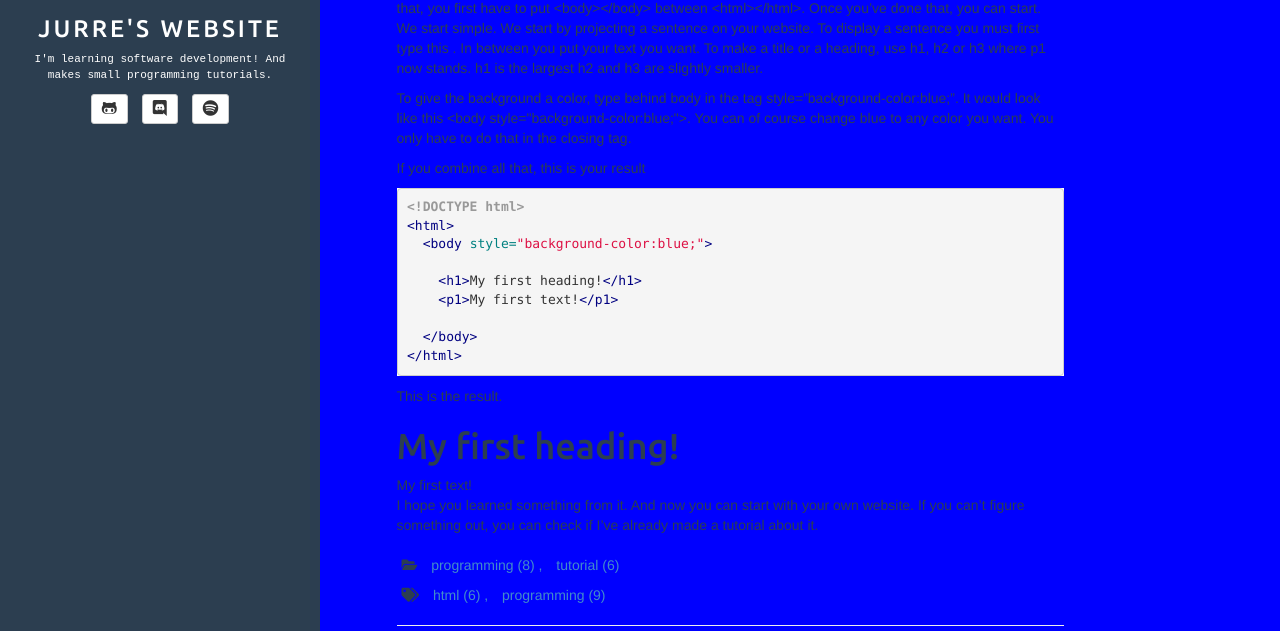
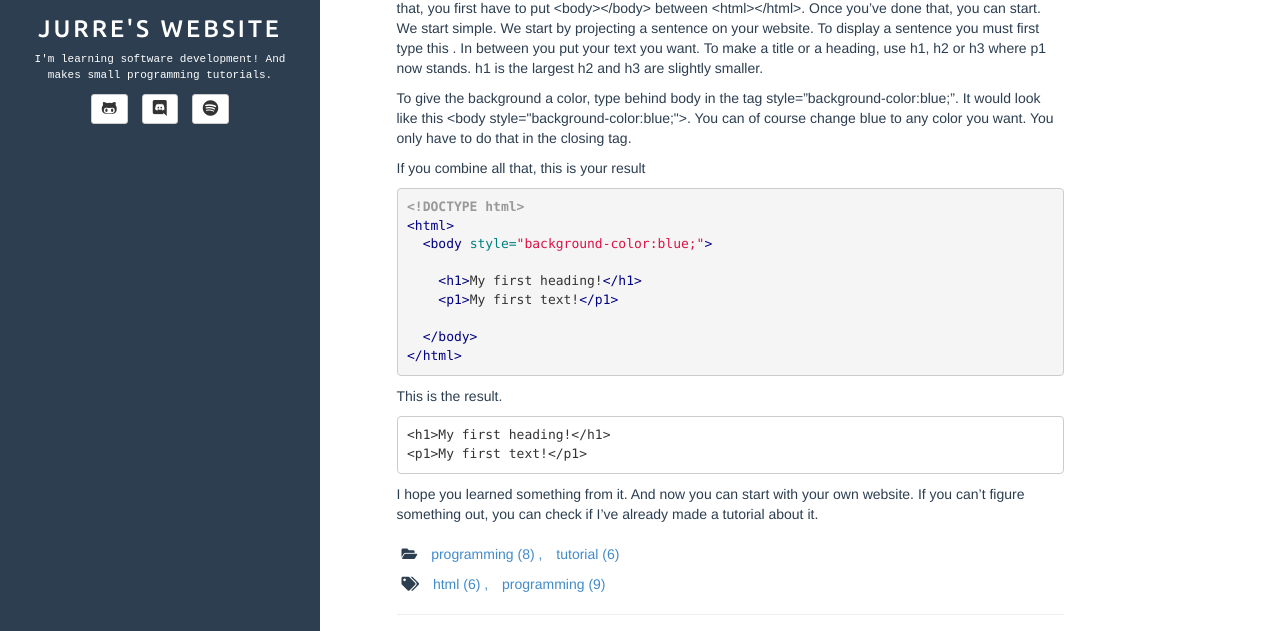
Before and after one commit to dbtek/dbyll, a Jekyll site: the page built from _posts/2021-07-08-The-basics-of-html.md, in a window 1280 px wide and 1327 px high, cut to the strip 282-913 px from the top of the window. Built offline with Jekyll 4.4.1, drawn with Linux system fonts in a browser that asks for light colours.

Commit message:
Update 2021-07-08-The-basics-of-html.md

```diff
--- a/_posts/2021-07-08-The-basics-of-html.md
+++ b/_posts/2021-07-08-The-basics-of-html.md
@@ -38,11 +38,8 @@ If you combine all that, this is your result
 {% endhighlight %}
 
 This is the result.
-  <body style="background-color:blue;">
 
     <h1>My first heading!</h1>
     <p1>My first text!</p1>
 
-  </body>
-
 I hope you learned something from it. And now you can start with your own website. If you can't figure something out, you can check if I've already made a tutorial about it.
```
